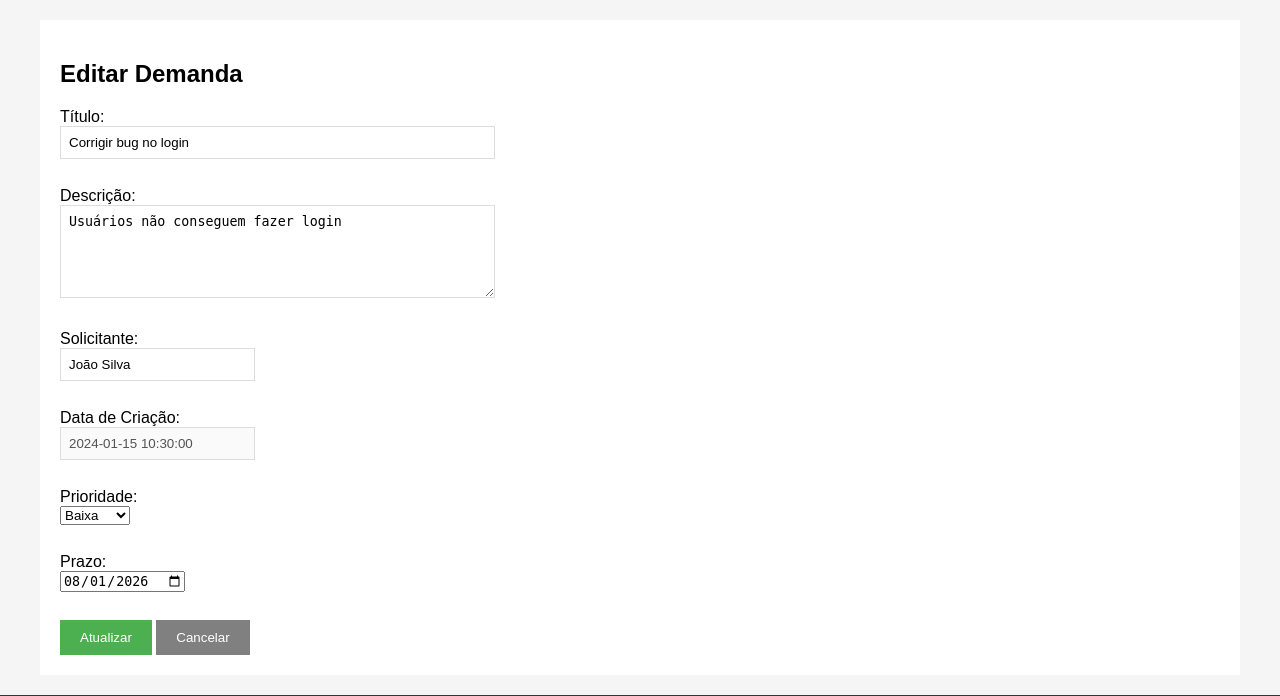
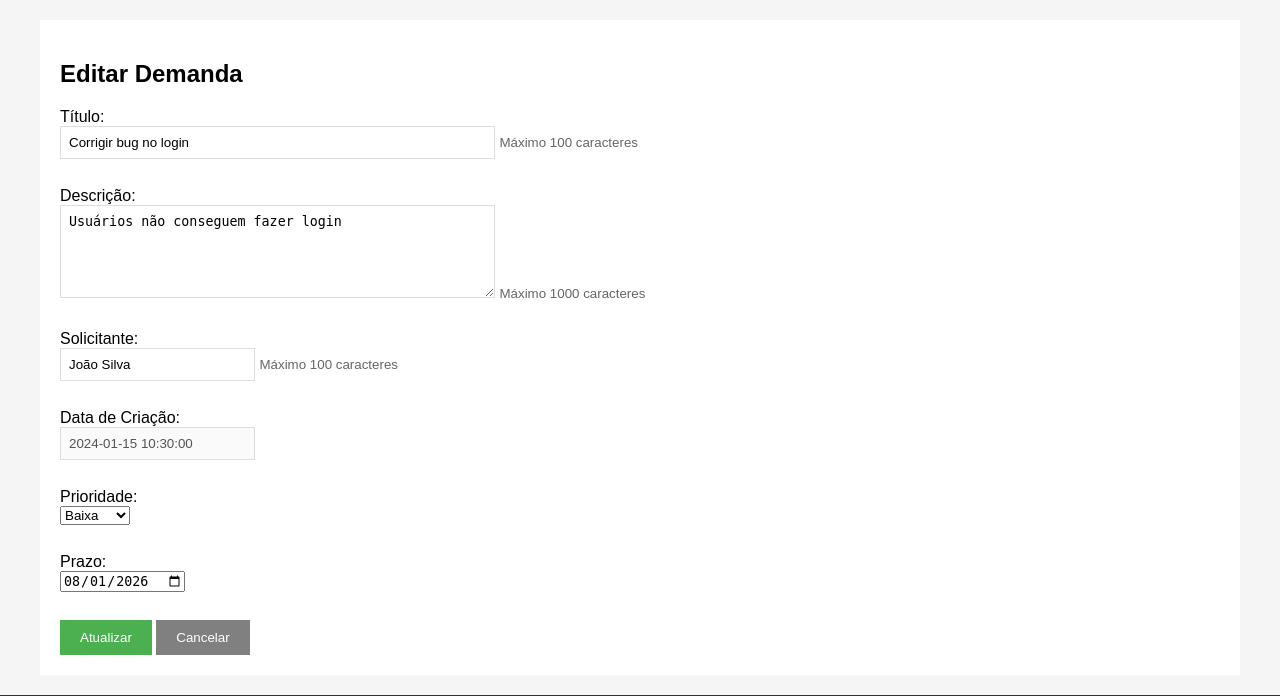
Before and after one commit to LucasFederizzi/Projeto-SGDI, a Flask app: page /editar/1 in a window 1280 px wide. Shown: the part 67-763 px from the top of the page. Run offline with Flask 3, Linux system fonts and the light colour scheme; data comes from the database, SQL or seed files in the repository; both versions use the stored data as it was after the commit.

Commit message:
Adicionado limitadores de caracteres

```diff
--- a/app.py
+++ b/app.py
@@ -33,6 +33,25 @@ def caracteres_invalidos(*textos):
         if texto and any(char in string.punctuation for char in texto):
             return True
     return False
+
+def validar_limites_caracteres(titulo, descricao, solicitante):
+    """Valida os limites máximos de caracteres"""
+    limites = {
+        'titulo': (100, 'Título'),
+        'descricao': (1000, 'Descrição'),
+        'solicitante': (100, 'Solicitante')
+    }
+
+    if titulo and len(titulo) > limites['titulo'][0]:
+        return False, f"{limites['titulo'][1]} não pode exceder {limites['titulo'][0]} caracteres (você digitou {len(titulo)})"
+
+    if descricao and len(descricao) > limites['descricao'][0]:
+        return False, f"{limites['descricao'][1]} não pode exceder {limites['descricao'][0]} caracteres (você digitou {len(descricao)})"
+
+    if solicitante and len(solicitante) > limites['solicitante'][0]:
+        return False, f"{limites['solicitante'][1]} não pode exceder {limites['solicitante'][0]} caracteres (você digitou {len(solicitante)})"
+
+    return True, ""
 
 
 @app.route('/')
@@ -72,6 +91,12 @@ def nova_demanda():
             flash(msg_erro_prazo)
             return redirect('/nova_demanda')
 
+        # Valida limites de caracteres
+        limites_ok, msg_erro_limites = validar_limites_caracteres(titulo, descricao, solicitante)
+        if not limites_ok:
+            flash(msg_erro_limites)
+            return redirect('/nova_demanda')
+
         if caracteres_invalidos(titulo, descricao, solicitante, prioridade):
             flash('Os campos não podem conter caracteres especiais:')
             return redirect('/nova_demanda')
@@ -101,6 +126,13 @@ def editar(id):
         solicitante = request.form['solicitante']
         prioridade = request.form['prioridade']
         prazo = request.form['prazo']
+
+        # Valida limites de caracteres
+        limites_ok, msg_erro_limites = validar_limites_caracteres(titulo, descricao, solicitante)
+        if not limites_ok:
+            flash(msg_erro_limites)
+            conn.close()
+            return redirect(f'/editar/{id}')
 
         if caracteres_invalidos(titulo, descricao, solicitante, prioridade):
             flash('Os campos não podem conter caracteres especiais')
@@ -193,6 +225,15 @@ def adicionar_comentario(demanda_id):
         flash('O comentário e o autor não podem estar vazios!')
         return redirect(f'/detalhes/{demanda_id}')
 
+    # Validação de limites de caracteres para comentários
+    if len(autor) > 100:
+        flash(f'Nome do autor não pode exceder 100 caracteres (você digitou {len(autor)})')
+        return redirect(f'/detalhes/{demanda_id}')
+
+    if len(comentario) > 1000:
+        flash(f'Comentário não pode exceder 1000 caracteres (você digitou {len(comentario)})')
+        return redirect(f'/detalhes/{demanda_id}')
+
     # Validação dos caracteres proibidos
     if caracteres_invalidos(comentario, autor):
         flash('Os campos não podem conter caracteres especiais')
--- a/templates/detalhes.html
+++ b/templates/detalhes.html
@@ -32,12 +32,14 @@
 <form method="POST" action="/adicionar_comentario/{{ demanda[0] }}">
     <div>
         <label>Seu nome:</label><br>
-        <input type="text" name="autor" size="30">
+        <input type="text" name="autor" size="30" maxlength="100" required>
+        <small style="color: #666;">Máximo 100 caracteres</small> <!--Funcional por equanto mas alterar para dentro da caixa de texto-->
     </div>
     <br>
     <div>
         <label>Comentário:</label><br>
-        <textarea name="comentario" rows="4" cols="50"></textarea>
+        <textarea name="comentario" rows="4" cols="50" maxlength="1000" required></textarea>
+        <small style="color: #666;">Máximo 1000 caracteres</small>
     </div>
     <br>
     <button type="submit">Enviar Comentário</button>
--- a/templates/editar.html
+++ b/templates/editar.html
@@ -7,19 +7,22 @@
 <form method="POST" action="/editar/{{ demanda[0] }}">
     <div>
         <label>Título:</label><br>
-        <input type="text" name="titulo" value="{{ demanda[1] }}" size="50">
+        <input type="text" name="titulo" value="{{ demanda[1] }}" size="50" maxlength="100" required>
+        <small style="color: #666;">Máximo 100 caracteres</small> <!--Funcional por equanto mas alterar para dentro da caixa de texto-->
     </div>
     <br>
 
     <div>
         <label>Descrição:</label><br>
-        <textarea name="descricao" rows="5" cols="50">{{ demanda[2] }}</textarea>
+        <textarea name="descricao" rows="5" cols="50" maxlength="1000" required>{{ demanda[2] }}</textarea>
+        <small style="color: #666;">Máximo 1000 caracteres</small> <!--Funcional por equanto mas alterar para dentro da caixa de texto-->
     </div>
     <br>
 
     <div>
         <label>Solicitante:</label><br>
-        <input type="text" name="solicitante" value="{{ demanda[3] }}">
+        <input type="text" name="solicitante" value="{{ demanda[3] }}" maxlength="100" required>
+        <small style="color: #666;">Máximo 100 caracteres</small> <!--Funcional por equanto mas alterar para dentro da caixa de texto-->
     </div>
     <br>
 
```
Also changed, not shown: templates/nova_demanda.html (+6 -3 lines), demandas.db (added).
